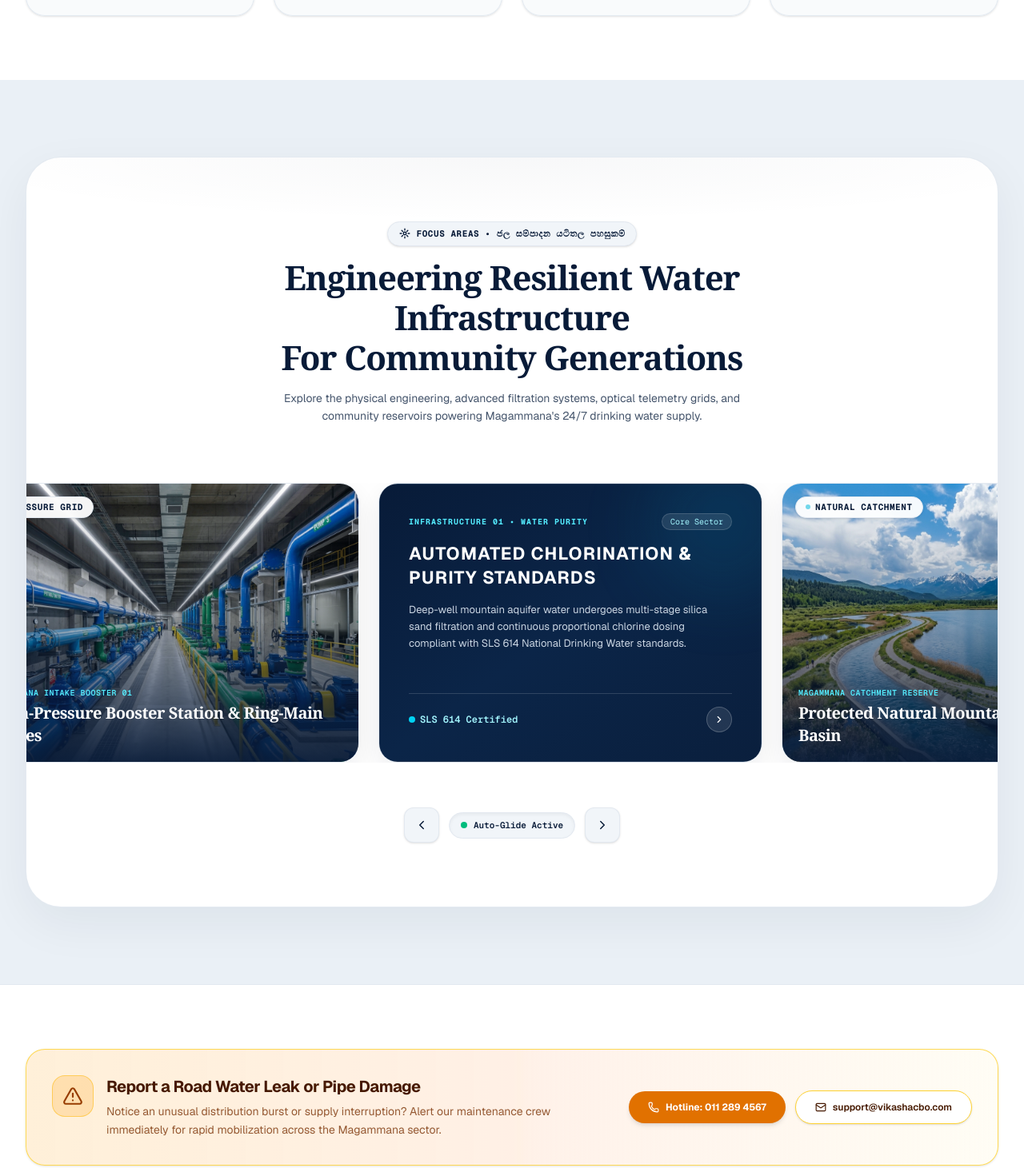
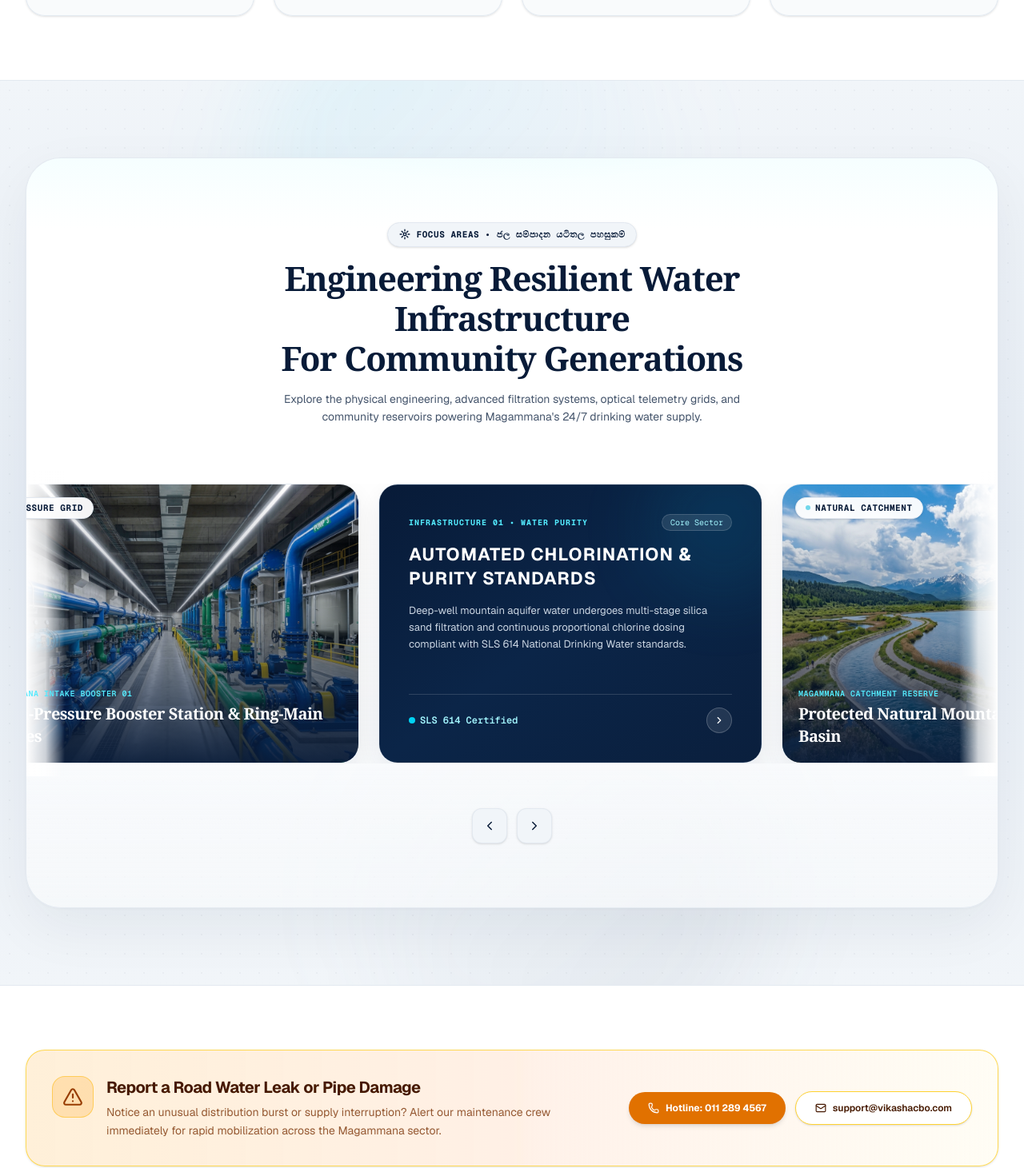
Before and after one commit to Genula2003/VIKASHA-CBO, a Next.js app: page / in a window 1280 px wide. Shown: the part 3170-4631 px from the top of the page at 80% size. Built offline with nearby package versions, Linux system fonts and the light colour scheme.

Commit message:
style: remove Auto-Glide Active text and enhance slideshow section background with layered gradients, dot matrix, and ambient glows

```diff
--- a/components/ImageSlideshow.tsx
+++ b/components/ImageSlideshow.tsx
@@ -212,14 +212,22 @@ export default function ImageSlideshow() {
   const displayItems = [...focusItems, ...focusItems, ...focusItems, ...focusItems];
 
   return (
-    <section className="py-16 sm:py-24 bg-[#EAF0F6] relative z-10 border-b border-slate-200/90 overflow-hidden">
-      <div className="max-w-[1440px] mx-auto px-3 sm:px-6 lg:px-8">
+    <section className="py-16 sm:py-24 bg-gradient-to-b from-[#F1F5F9] via-[#E6EDF5] to-[#F1F5F9] relative z-10 border-t border-b border-slate-200/90 overflow-hidden">
+      {/* Background Architectural Grid Pattern */}
+      <div className="absolute inset-0 bg-[radial-gradient(#081B38_1px,transparent_1px)] [background-size:24px_24px] opacity-[0.035] pointer-events-none" />
+
+      {/* Ambient Lighting Orbs */}
+      <div className="absolute -top-32 left-1/4 w-[520px] h-[520px] bg-gradient-to-br from-cyan-400/10 via-sky-300/5 to-transparent rounded-full blur-3xl pointer-events-none" />
+      <div className="absolute -bottom-32 right-1/4 w-[520px] h-[520px] bg-gradient-to-tl from-[#081B38]/8 via-slate-400/5 to-transparent rounded-full blur-3xl pointer-events-none" />
+
+      <div className="max-w-[1440px] mx-auto px-3 sm:px-6 lg:px-8 relative z-10">
 
         {/* Main Grand Card Container (Architectural White Card Matching Reference Screenshot) */}
-        <div className="bg-white rounded-[32px] sm:rounded-[44px] shadow-[0_20px_60px_rgba(8,27,56,0.06)] py-14 sm:py-20 relative overflow-hidden border border-slate-200/90">
+        <div className="bg-gradient-to-b from-white via-white to-slate-50/70 rounded-[32px] sm:rounded-[44px] shadow-[0_24px_70px_rgba(8,27,56,0.06),0_1px_3px_rgba(8,27,56,0.03)] py-14 sm:py-20 relative overflow-hidden border border-slate-200/90">
 
-          {/* Ambient Top Glow */}
-          <div className="absolute top-0 inset-x-0 h-40 bg-[radial-gradient(ellipse_60%_50%_at_50%_0%,rgba(8,27,56,0.03),transparent)] pointer-events-none" />
+          {/* Ambient Top Glow & Sheen */}
+          <div className="absolute top-0 inset-x-0 h-44 bg-gradient-to-b from-cyan-50/50 via-transparent to-transparent pointer-events-none" />
+          <div className="absolute -top-24 left-1/2 -translate-x-1/2 w-[700px] h-64 bg-[radial-gradient(ellipse_60%_50%_at_50%_0%,rgba(6,182,212,0.05),transparent)] pointer-events-none" />
 
           {/* Centered Eyebrow Badge: Geometric Icon + FOCUS AREAS */}
           <div className="flex items-center justify-center gap-2 mb-3.5 relative z-10">
@@ -267,6 +275,10 @@ export default function ImageSlideshow() {
               }, 1200);
             }}
           >
+            {/* Soft Edge Fade Masks */}
+            <div className="pointer-events-none absolute left-0 top-0 bottom-0 w-6 sm:w-12 bg-gradient-to-r from-white via-white/80 to-transparent z-10" />
+            <div className="pointer-events-none absolute right-0 top-0 bottom-0 w-6 sm:w-12 bg-gradient-to-l from-white via-white/80 to-transparent z-10" />
+
             <div
               ref={scrollRef}
               className="flex items-center overflow-x-auto scrollbar-none [&::-webkit-scrollbar]:hidden [-ms-overflow-style:none] [scrollbar-width:none] select-none cursor-grab active:cursor-grabbing px-4"
@@ -352,7 +364,7 @@ export default function ImageSlideshow() {
             </div>
           </div>
 
-          {/* Centered Navigation Controls (Faithful to Reference Screenshot media_1792062486831.png) */}
+          {/* Centered Navigation Controls (Matching Reference Screenshot) */}
           <div className="flex items-center justify-center gap-3 mt-8 sm:mt-10 relative z-10">
             <button
               type="button"
@@ -363,18 +375,6 @@ export default function ImageSlideshow() {
             >
               <ChevronLeft size={18} />
             </button>
-
-            {/* Live Glide Stream Indicator Badge */}
-            <div className="flex items-center gap-2 px-3.5 py-2 rounded-full bg-slate-100 border border-slate-200 text-slate-600 text-xs font-mono font-medium shadow-inner">
-              <span className="relative flex h-2 w-2">
-                <span className={`animate-ping absolute inline-flex h-full w-full rounded-full opacity-75 ${isPaused ? "bg-amber-400" : "bg-emerald-400"}`} />
-                <span className={`relative inline-flex rounded-full h-2 w-2 ${isPaused ? "bg-amber-500" : "bg-emerald-500"}`} />
-              </span>
-              <span className="text-[11px] font-semibold text-[#081B38]">
-                {isPaused ? "Paused" : "Auto-Glide Active"}
-              </span>
-            </div>
-
             <button
               type="button"
               onClick={handleNext}
```
